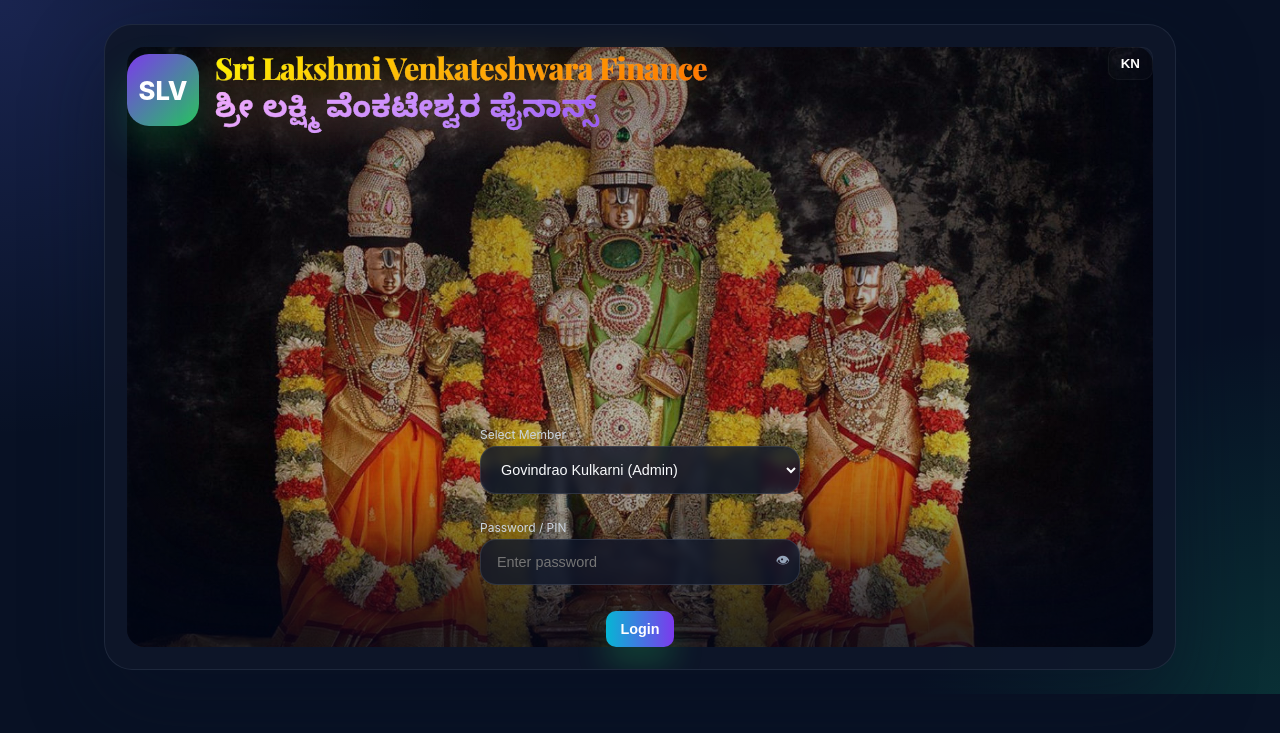
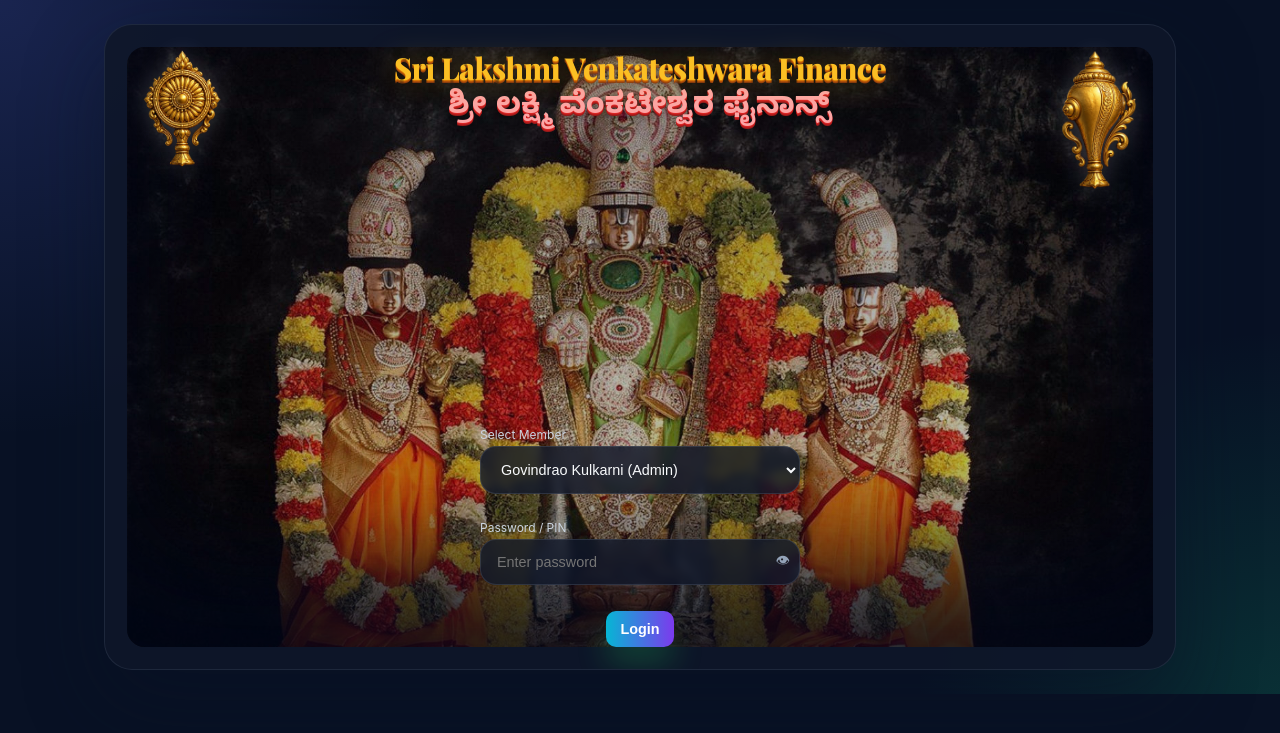
Before and after one commit to bharatkulkarni24/finance, a Flask app: page / in a window 1280 px wide. Shown: the top 733 px of the page. Run offline with Flask 3, Linux system fonts and the light colour scheme; data comes from the database, SQL or seed files in the repository.

Commit message:
initial commit

```diff
--- a/static/css/styles.css
+++ b/static/css/styles.css
@@ -64,7 +64,7 @@ body {
 }
 .topbar.login-mode .hero {
   height: 600px;
-  background-position: center;
+  background-position: center 25%;
   position: relative;
 }
 .topbar.login-mode .hero::after {
@@ -74,20 +74,57 @@ body {
   box-shadow: inset 0 -80px 120px rgba(2,6,23,0.6);
   pointer-events: none;
 }
-.topbar.login-mode .logo,
-.topbar.login-mode .login-fields,
-.topbar.login-mode .lang-wrap {
+.topbar.login-mode .login-header,
+.topbar.login-mode .login-fields {
   z-index: 1;
   pointer-events: none;
 }
-.topbar.login-mode .logo,
-.topbar.login-mode .login-fields,
-.topbar.login-mode .lang-wrap > * {
+.topbar.login-mode .login-header > *,
+.topbar.login-mode .login-fields > * {
   pointer-events: auto;
 }
-.topbar.login-mode .logo {
+.topbar.login-mode .logo,
+.topbar.login-mode .lang-wrap {
+  display: none;
+}
+
+.topbar.login-mode .login-header {
+  display: flex;
+  align-items: center;
+  gap: 12px;
   align-self: start;
-  padding: 0;
+  justify-self: stretch;
+  padding: 0 16px;
+}
+
+.login-header {
+  display: none;
+}
+
+.side {
+  width: 80px;
+  height: 80px;
+  display: grid;
+  place-items: center;
+  flex-shrink: 0;
+}
+.side-img {
+  width: 100%;
+  height: 100%;
+  object-fit: contain;
+  display: block;
+  filter: drop-shadow(0 0 12px rgba(255,255,255,0.2));
+}
+.logo .right-side .side-img {
+  width: 93%;
+  height: 93%;
+  object-fit: contain;
+  display: block;
+}
+
+.login-name {
+  flex: 1;
+  text-align: center;
 }
 .topbar.login-mode .login-fields {
   align-self: end;
@@ -100,6 +137,18 @@ body {
   justify-self: end;
   align-self: start;
   padding: 0;
+}
+
+/* ── After login (not login-mode) ── */
+.topbar:not(.login-mode) {
+  padding: 10px 22px;
+  gap: 10px;
+}
+.topbar:not(.login-mode) .hero {
+  display: none;
+}
+.topbar:not(.login-mode) .logo {
+  margin-top: 6px;
 }
 
 /* ── Login fields (hidden after login) ── */
@@ -165,48 +214,52 @@ body {
 
 .logo {
   display: flex;
-  gap: 16px;
   align-items: center;
+  width: 100%;
+}
+.logo .side {
+  width: 80px;
+  height: 80px;
+  flex-shrink: 0;
+  align-self: center;
+}
+.logo .logo-text {
+  flex: 1;
+  text-align: center;
 }
 
-.logo-mark {
-  width: 72px;
-  height: 72px;
-  border-radius: 22px;
-  display: grid;
-  place-items: center;
-  font-weight: 800;
-  font-size: 1.6rem;
-  background: linear-gradient(135deg, #7c3aed, #22c55e);
-  color: white;
-  box-shadow: 0 20px 40px rgba(34, 197, 94, 0.24);
-}
-
+.login-name h1,
 .logo-text h1 {
   margin: 0;
   font-size: 1.9rem;
   letter-spacing: -0.02em;
   font-family: 'Playfair Display', Georgia, serif;
   font-weight: 800;
-  background: linear-gradient(135deg, #fff500 0%, #ffaa00 50%, #ff6b00 100%);
-  -webkit-background-clip: text;
-  -webkit-text-fill-color: transparent;
-  background-clip: text;
-  -webkit-text-stroke: 0.3px rgba(255,255,255,0.18);
-  filter: drop-shadow(0 0 20px rgba(255, 200, 0, 0.35));
+  color: #fbbf24;
+  text-shadow:
+    0 1px 0 #d97706,
+    0 2px 0 #b45309,
+    0 3px 0 #92400e,
+    0 4px 8px rgba(0,0,0,0.4);
+  filter: drop-shadow(0 0 16px rgba(251, 191, 36, 0.3));
 }
 .kn-heading {
   font-family: 'Noto Sans Kannada', 'Nirmala UI', sans-serif;
   font-size: 1.9rem;
   font-weight: 700;
   letter-spacing: 0.01em;
-  background: linear-gradient(135deg, #f0abfc 0%, #c084fc 50%, #7c3aed 100%);
-  -webkit-background-clip: text;
-  -webkit-text-fill-color: transparent;
-  background-clip: text;
-  -webkit-text-stroke: 0.3px rgba(255,255,255,0.18);
-  filter: drop-shadow(0 0 20px rgba(168, 85, 247, 0.35));
-  margin-top: 4px;
+  color: #fca5a5;
+  text-shadow:
+    0 1px 0 #dc2626,
+    0 2px 0 #b91c1c,
+    0 3px 0 #991b1b,
+    0 4px 8px rgba(0,0,0,0.4);
+  margin-top: 0;
+}
+
+@keyframes shimmer {
+  0% { background-position: 200% center; }
+  100% { background-position: -200% center; }
 }
 
 .logo-text p,
@@ -1112,7 +1165,6 @@ body {
   right: 12px;
   color: #64748b;
   font-weight: 500;
-  pointer-events: none;
 }
 .input-suffix + input { padding-right: 28px }
 
--- a/templates/index.html
+++ b/templates/index.html
@@ -13,15 +13,36 @@
     <div class="app">
       <div class="topbar login-mode" id="topbar">
         <div class="hero"></div>
-        <div class="logo">
-          <div class="logo-mark">SLV</div>
-          <div class="logo-text">
-            <h1>
-              Sri Lakshmi Venkateshwara Finance
-              <div class="kn-heading">ಶ್ರೀ ಲಕ್ಷ್ಮಿ ವೆಂಕಟೇಶ್ವರ ಫೈನಾನ್ಸ್</div>
-            </h1>
+
+        <div class="login-header">
+          <div class="side left-side">
+            <img src="/static/img/left.png" alt="" class="side-img" />
+          </div>
+          <div class="login-name">
+            <h1>Sri Lakshmi Venkateshwara Finance</h1>
+            <div class="kn-heading">ಶ್ರೀ ಲಕ್ಷ್ಮಿ ವೆಂಕಟೇಶ್ವರ ಫೈನಾನ್ಸ್</div>
+          </div>
+          <div class="side right-side">
+            <img src="/static/img/right.png" alt="" class="side-img" />
           </div>
         </div>
+
+        <div class="logo">
+          <div class="side left-side">
+            <img src="/static/img/left.png" alt="" class="side-img logo-side" />
+          </div>
+          <div class="logo-text">
+            <h1>Sri Lakshmi Venkateshwara Finance</h1>
+            <div class="kn-heading">ಶ್ರೀ ಲಕ್ಷ್ಮಿ ವೆಂಕಟೇಶ್ವರ ಫೈನಾನ್ಸ್</div>
+          </div>
+          <div class="side right-side">
+            <img src="/static/img/right.png" alt="" class="side-img logo-side" />
+          </div>
+          <div class="lang-wrap">
+            <button id="lang-toggle" class="btn secondary">KN</button>
+          </div>
+        </div>
+
         <div class="login-fields" id="login-fields">
           <div class="input-row">
             <label for="member-select" data-i18n="Select Member">Select Member</label>
@@ -43,9 +64,6 @@
           <button id="login-button" class="btn primary" data-i18n="Login">Login</button>
           <div id="login-error" class="hidden" style="color:#fb7185;font-size:0.85rem;text-align:center"></div>
         </div>
-        <div class="lang-wrap">
-          <button id="lang-toggle" class="btn secondary">KN</button>
-        </div>
       </div>
 
       <div id="main-screen" class="screen hidden">
```
Also changed, not shown: SLV-removebg-preview.png (added), Shankha_and_chakra-removebg-preview.png (added), left-removebg-preview.png (added), right-removebg-preview.png (added), static/img/SLV.png (added), static/img/left.png (added), static/img/logo-mark.png (added), static/img/lord_venkateshwara.svg (deleted), static/img/right.png (added), 1 other file.
